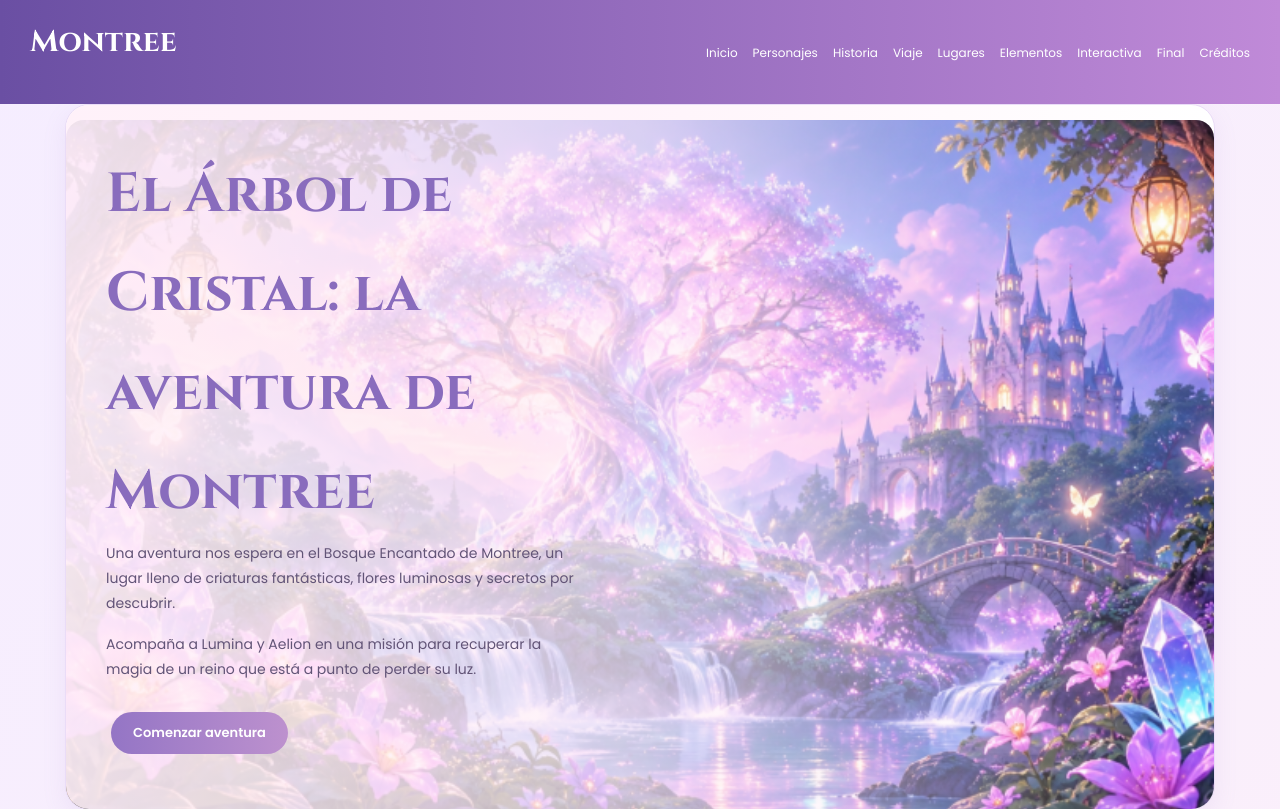
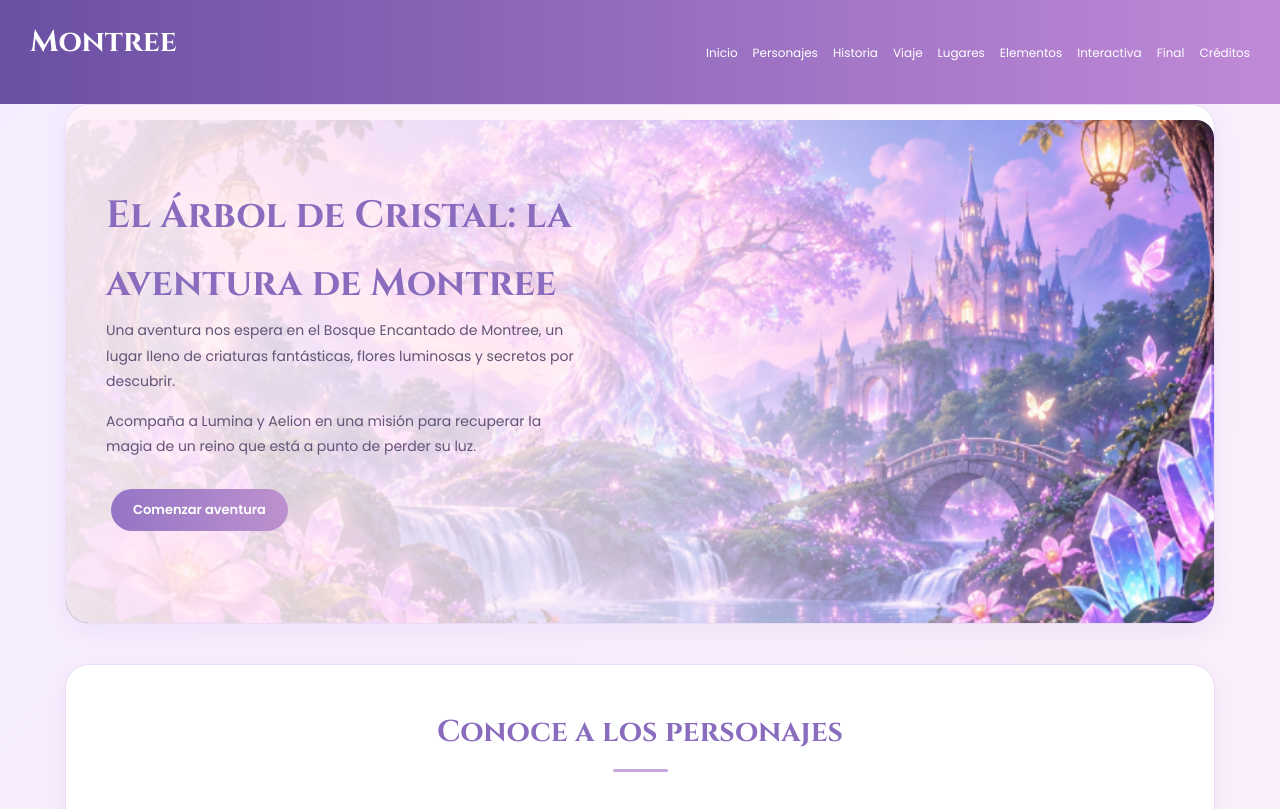
Before and after one commit to ashlyaguilardiaz/Proyecto-Dise-o-AshlyAguilar, a plain HTML site: page index.html in a window 1280 px wide. Shown: the top 809 px of the page. Drawn offline with Linux system fonts and the light colour scheme.

Commit message:
Reduzco el tamaño del titulo principal

```diff
--- a/css/style.css
+++ b/css/style.css
@@ -22,7 +22,7 @@ nav ul { display: flex; flex-wrap: wrap; gap: 15px; list-style: none; }
 nav a { text-decoration: none; font-size: 12px; }
 nav a:hover { color: #eadcf7; }
 
-h1 { font-size: clamp(32px, 5vw, 55px); }
+h1 { font-size: clamp(24px, 3.5vw, 38px); }
 h2 { font-size: 30px; text-align: center; margin-bottom: 20px; }
 h3 { font-size: 19px; margin-bottom: 10px; }
 p { font-size: 14px; margin-bottom: 15px; }
```
